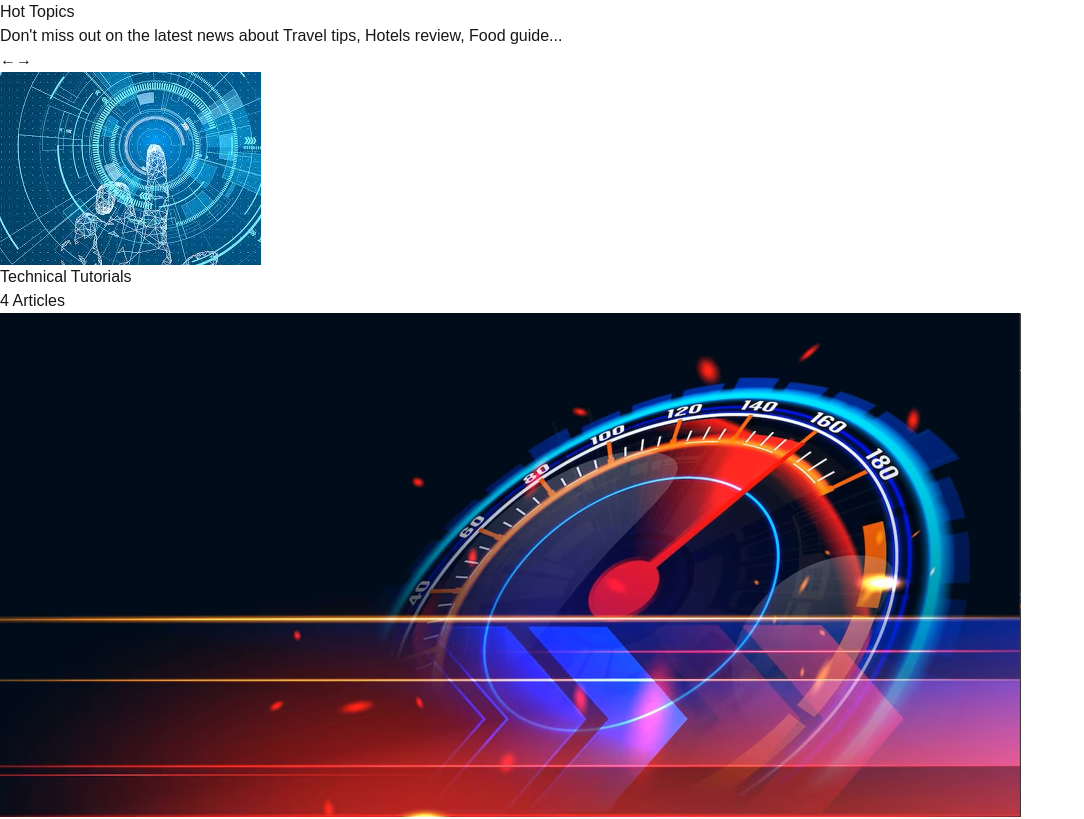
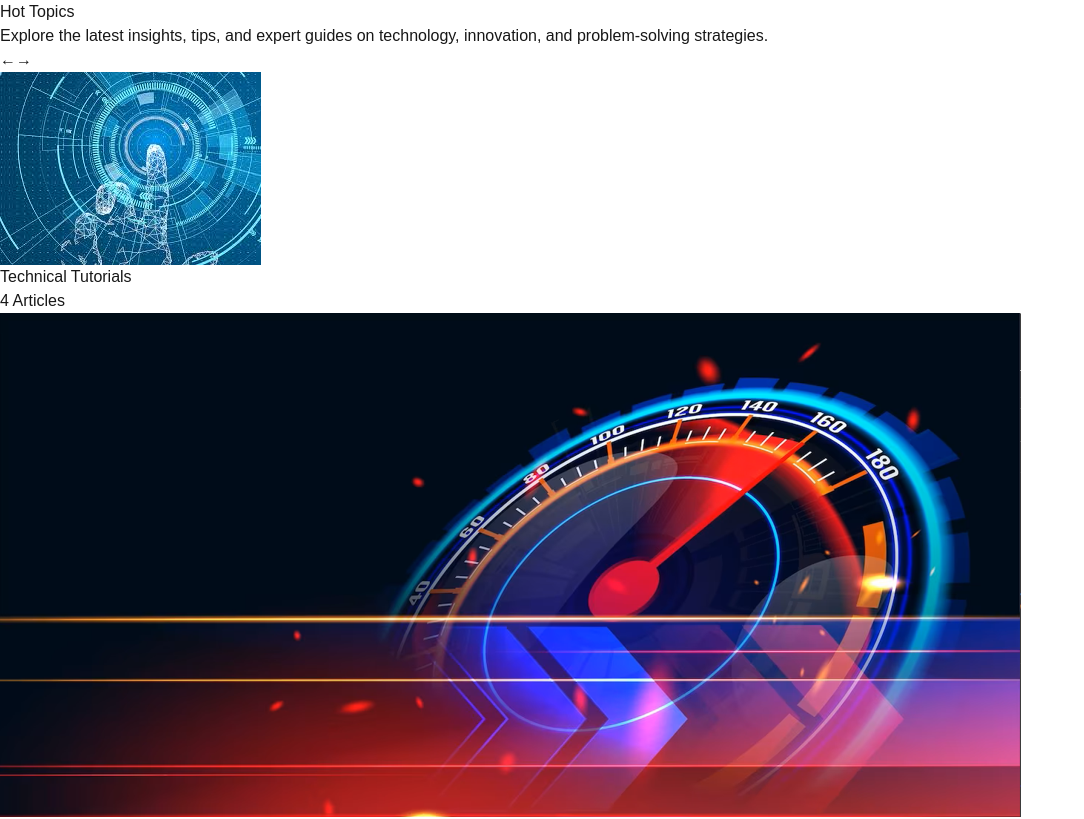
Before and after one commit to AREEBA-FATIMA/Tech_Ripple, a Next.js app: page /topics in a window 1280 px wide. Shown: the top 819 px of the page, without its empty margins (0-1084 px from the left). Built offline with nearby package versions, Linux system fonts and the light colour scheme.

Commit message:
first commit

```diff
--- a/src/app/page.tsx
+++ b/src/app/page.tsx
@@ -2,7 +2,6 @@
 
 import { useState, useEffect } from "react";
 import Head from "next/head";
-import Link from "next/link";
 import HotTopicsSection from "./topics/page";
 import Navbar from "./component/Navbar";
 
--- a/src/app/topics/page.tsx
+++ b/src/app/topics/page.tsx
@@ -48,8 +48,7 @@ export default function HotTopicsSection() {
         <div className="md:w-1/5 w-full text-center md:text-left">
           <h2 className="text-2xl md:text-3xl font-bold">Hot Topics</h2>
           <p className="text-gray-400 mt-2 text-sm md:text-base">
-            Don't miss out on the latest news about Travel tips, Hotels review,
-            Food guide...
+            Explore the latest insights, tips, and expert guides on technology, innovation, and problem-solving strategies.
           </p>
           <div className="flex justify-center md:justify-start items-center space-x-3 mt-6">
             <button
@@ -61,7 +60,7 @@ export default function HotTopicsSection() {
               } transition duration-300`}
               disabled={currentIndex === 0}
             >
-              <span className="text-lg md:text-xl">←</span>
+              <span className="text-lg md:text-xl">&#8592;</span>
             </button>
             <button
               onClick={handleNext}
@@ -72,7 +71,7 @@ export default function HotTopicsSection() {
               } transition duration-300`}
               disabled={currentIndex >= cards.length - cardsPerView}
             >
-              <span className="text-lg md:text-xl">→</span>
+              <span className="text-lg md:text-xl">&#8594;</span>
             </button>
           </div>
         </div>
```
